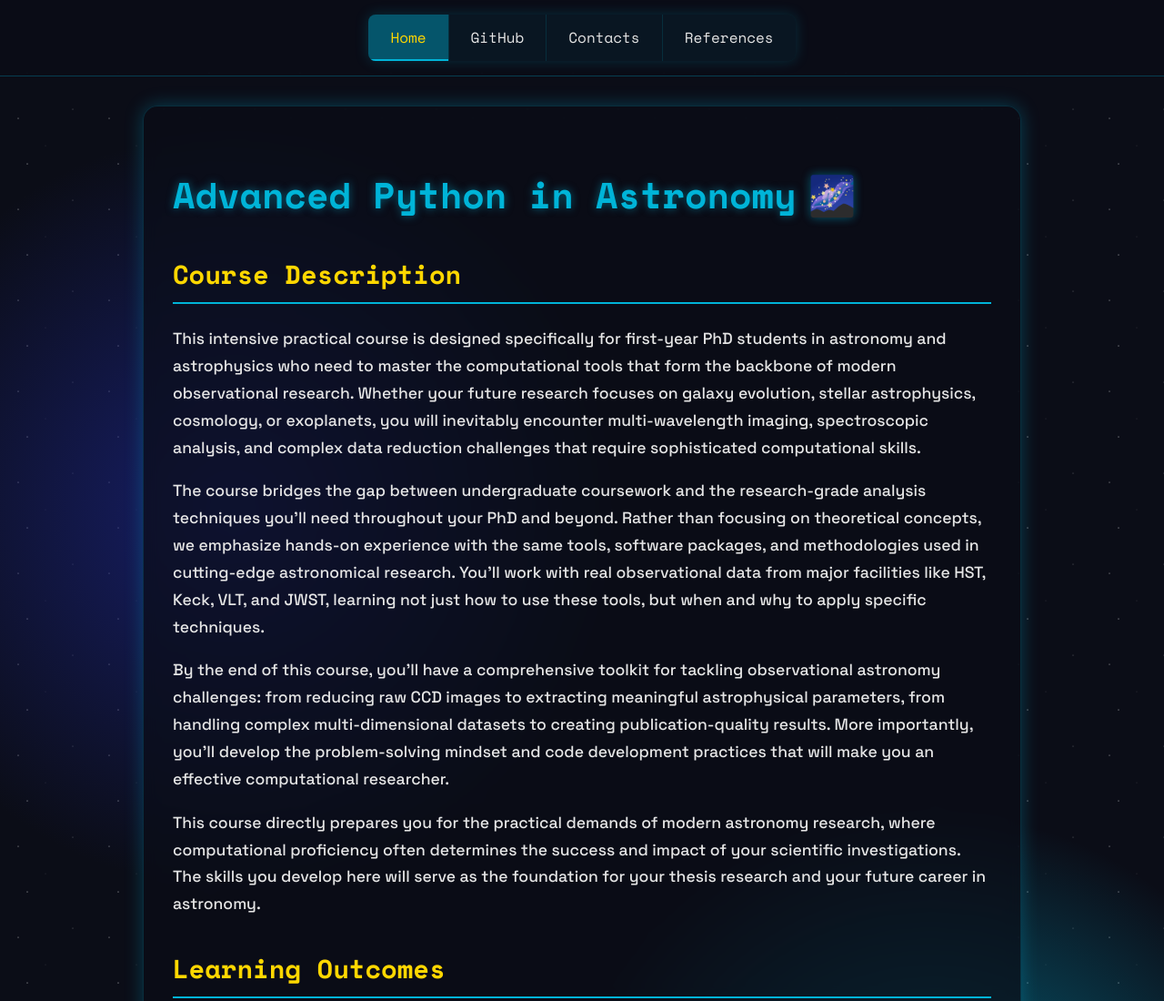
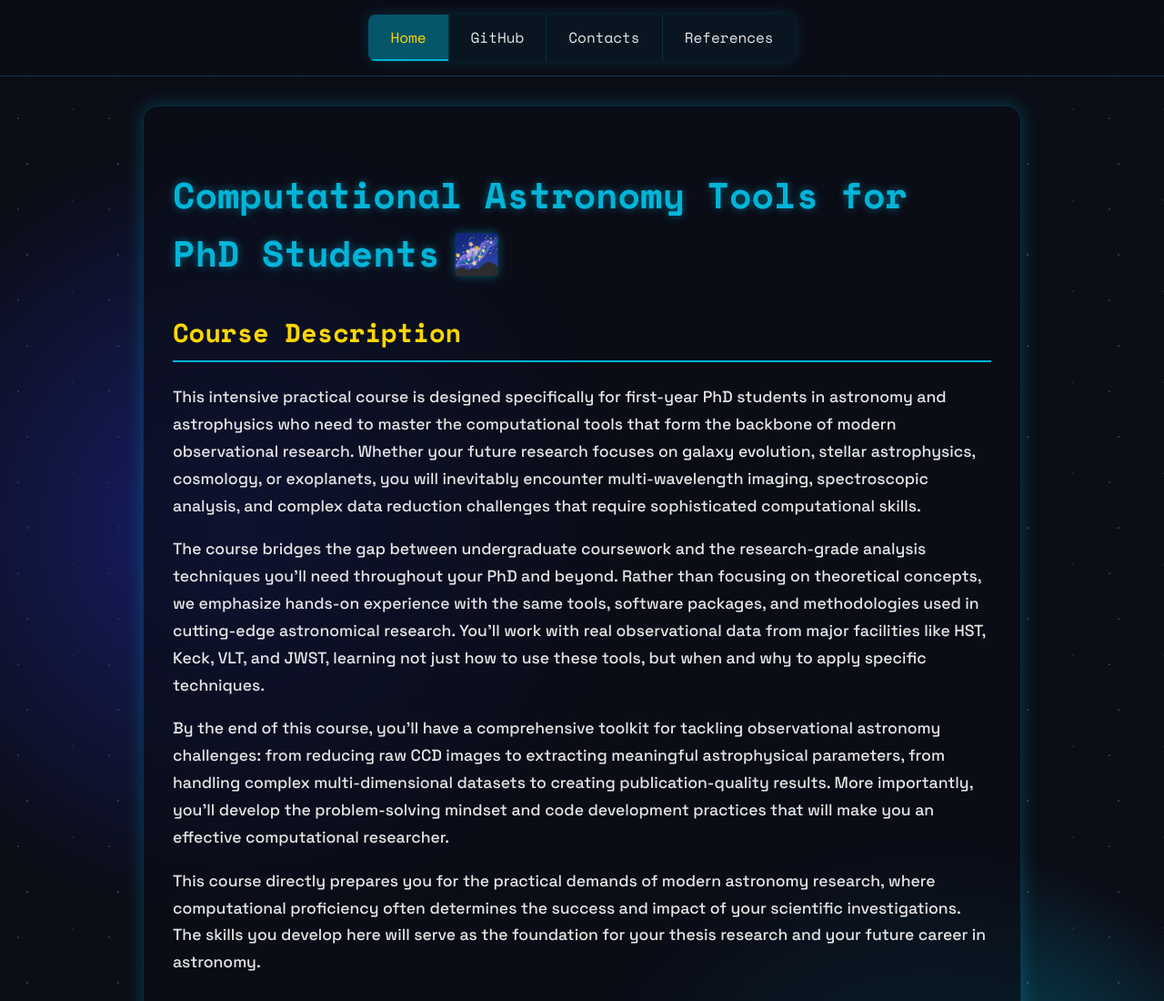
Before and after one commit to srezaeeucr/UCRAstroPython, a plain HTML site: page index.html in a window 1280 px wide. Shown: the top 1100 px of the page at 91% size. Drawn offline with nearby package versions, Linux system fonts and the light colour scheme.

Commit message:
Update index.html

```diff
--- a/index.html
+++ b/index.html
@@ -196,7 +196,7 @@
 
     <div class="container">
         <section id="home" class="content-section active">
-            <h1>Advanced Python in Astronomy</h1>
+            <h1>Computational Astronomy Tools for PhD Students</h1>
             <h2>Course Description</h2>
             <p>This intensive practical course is designed specifically for first-year PhD students in astronomy and astrophysics who need to master the computational tools that form the backbone of modern observational research. Whether your future research focuses on galaxy evolution, stellar astrophysics, cosmology, or exoplanets, you will inevitably encounter multi-wavelength imaging, spectroscopic analysis, and complex data reduction challenges that require sophisticated computational skills.</p>
             <p>The course bridges the gap between undergraduate coursework and the research-grade analysis techniques you'll need throughout your PhD and beyond. Rather than focusing on theoretical concepts, we emphasize hands-on experience with the same tools, software packages, and methodologies used in cutting-edge astronomical research. You'll work with real observational data from major facilities like HST, Keck, VLT, and JWST, learning not just how to use these tools, but when and why to apply specific techniques.</p>
```
